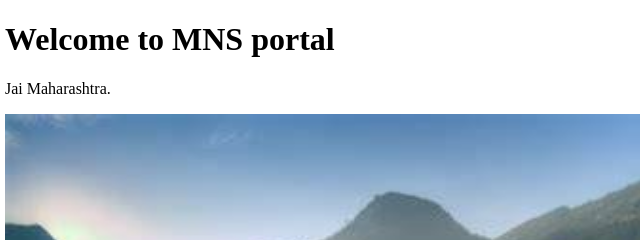
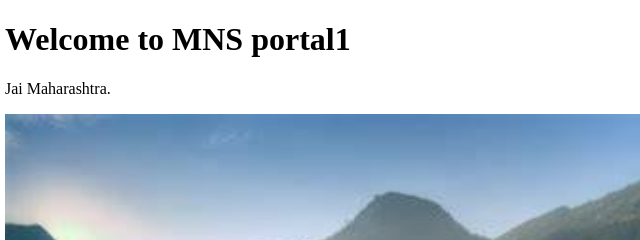
Before and after one commit to shubhamsinghh47/awsrepo, a plain HTML site: page index.html in a window 1280 px wide. Shown: the top 240 px of the page, 3-643 px from the left. Drawn offline with Linux system fonts and the light colour scheme.

Commit message:
Update index.html

```diff
--- a/index.html
+++ b/index.html
@@ -6,7 +6,7 @@
 </head>
 <body>
 
-    <h1>Welcome to MNS portal</h1>
+    <h1>Welcome to MNS portal1</h1>
     <p>Jai Maharashtra.</p>
 
     <!-- Image -->
```
